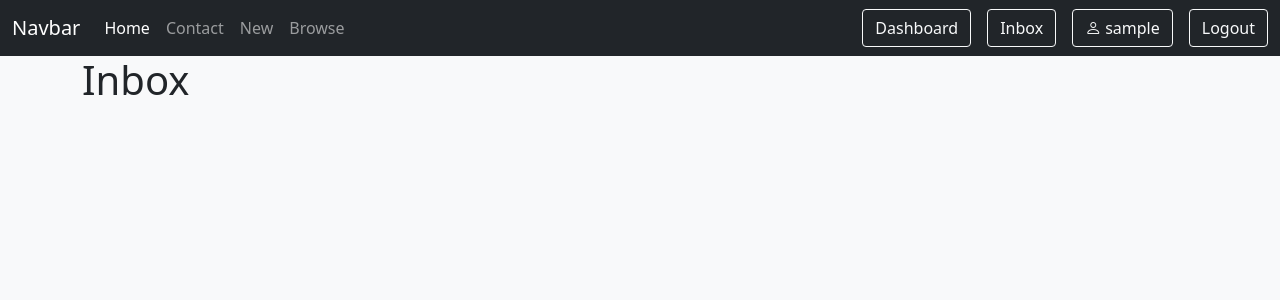
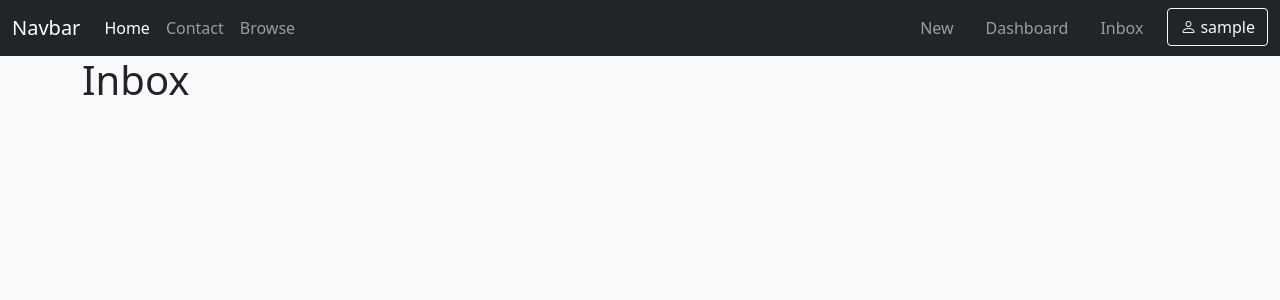
Before and after one commit to HaRi-Haran-D/Warehouse, a Django app: page /inbox/ in a window 1280 px wide. Shown: the top 300 px of the page. Run offline with Django 5.2, Linux system fonts and the light colour scheme; the visitor is signed in with stand-in values (Sample User, id 1); data that the repository does not hold is empty.

Commit message:
project update

```diff
--- a/proinvent/appinvent/templates/appinvent/base.html
+++ b/proinvent/appinvent/templates/appinvent/base.html
@@ -27,27 +27,24 @@
               <a class="nav-link" href="{% url 'appinvent:contact' %}">Contact</a>
             </li>
             <li class="nav-item">
-              <a class="nav-link" href="{% url 'items:new' %}">New</a>
-            </li>
-            <li class="nav-item">
               <a class="nav-link" href="{% url 'items:list' %}">Browse</a>
             </li>
           </ul>
           {% if request.user.is_authenticated %}
           <ul class="navbar-nav d-flex justify-content-end gap-3">
-            <li>
-              <a href="{% url 'dashboard:index' %}" class="btn btn-outline-light">Dashboard</a>
+            <li class="nav-item">
+              <a class="nav-link" href="{% url 'items:new' %}">New</a>
             </li>
             <li>
-              <a href="{% url 'conversation:inbox' %}" class="btn btn-outline-light">Inbox</a>
+              <a href="{% url 'dashboard:index' %}" class="nav-link">Dashboard</a>
+            </li>
+            <li>
+              <a href="{% url 'conversation:inbox' %}" class="nav-link">Inbox</a>
             </li>
             <li>
               <a href="#" class="btn btn-outline-light">
                 <i class="bi bi-person me-1"></i>{{ request.user.username }}
               </a>
-            </li>
-            <li>
-              <a href="" class="btn btn-outline-light">Logout</a>
             </li>
           </ul>
           {% else %}
--- a/proinvent/appinvent/views.py
+++ b/proinvent/appinvent/views.py
@@ -1,4 +1,5 @@
 from django.shortcuts import render, redirect
+from django.contrib.auth import logout
 from items.models import Item, Category
 from .forms import SignUpForm
 
@@ -20,3 +21,7 @@ def signup(request):
     else:
         form = SignUpForm()
     return render(request, 'appinvent/signup.html', {'form': form})
+
+# def logout_user(request):
+#     logout(request)
+#     return render(request, 'appinvent/index.html')
--- a/proinvent/conversation/views.py
+++ b/proinvent/conversation/views.py
@@ -16,7 +16,7 @@ def new_conversation(request, item_pk):
     conversations = Conversation.objects.filter(item=item).filter(members__in=[request.user.id])
 
     if conversations:
-        pass
+        return redirect('conversation:detail', pk=conversations.first().id)
 
     if request.method == 'POST':
         form = ConversationMessageForm(request.POST)
@@ -46,4 +46,17 @@ def inbox(request):
 @login_required
 def detail(request, pk):
     conversation = Conversation.objects.filter(members__in=[request.user.id]).get(pk=pk)
-    return render(request, 'conversation/detail.html', {'conversation':conversation})
+
+    if request.method == 'POST':
+        form = ConversationMessageForm(request.POST)
+        if form.is_valid():
+            conversation_message = form.save(commit=False)
+            conversation_message.conversation = conversation
+            conversation_message.created_by = request.user
+            conversation_message.save()
+
+            conversation.save()
+            return redirect('conversation:detail', pk=pk)
+    else:
+        form = ConversationMessageForm()
+    return render(request, 'conversation/detail.html', {'conversation':conversation, 'form':form})
--- a/proinvent/items/templates/items/detail.html
+++ b/proinvent/items/templates/items/detail.html
@@ -34,7 +34,7 @@
                     <div class="col card mb-3" style="width: 18rem;">
                         <a href="{% url 'items:detail' item.id %}" class="text-decoration-none">
                             <div>
-                                <img src="{{ item.image.url }}" class="card-img-top" alt="{{ item.name }}">
+                                <img src="{{ item.image.url }}" class="card-img-top mt-3" alt="{{ item.name }}">
                             </div>
                             <div class="card-body text-center text-dark">
                                 <h5 class="card-title">{{ item.name }}</h5>
--- a/proinvent/items/templates/items/items.html
+++ b/proinvent/items/templates/items/items.html
@@ -28,7 +28,7 @@
                 <div class="col card mb-3" style="width: 18rem;">
                     <a href="{% url 'items:detail' item.id %}" class="text-decoration-none">
                         <div>
-                            <img src="{{ item.image.url }}" class="card-img-top" alt="{{ item.name }}">
+                            <img src="{{ item.image.url }}" class="card-img-top mt-3" alt="{{ item.name }}">
                         </div>
                         <div class="card-body text-center text-dark">
                             <h5 class="card-title">{{ item.name }}</h5>
```
Also changed, not shown: proinvent/conversation/templates/conversation/detail.html (+7 -5 lines).
